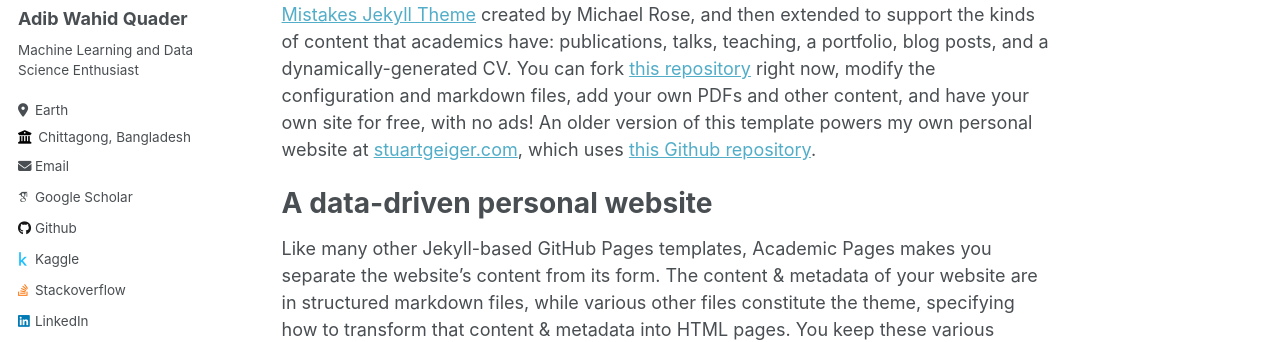
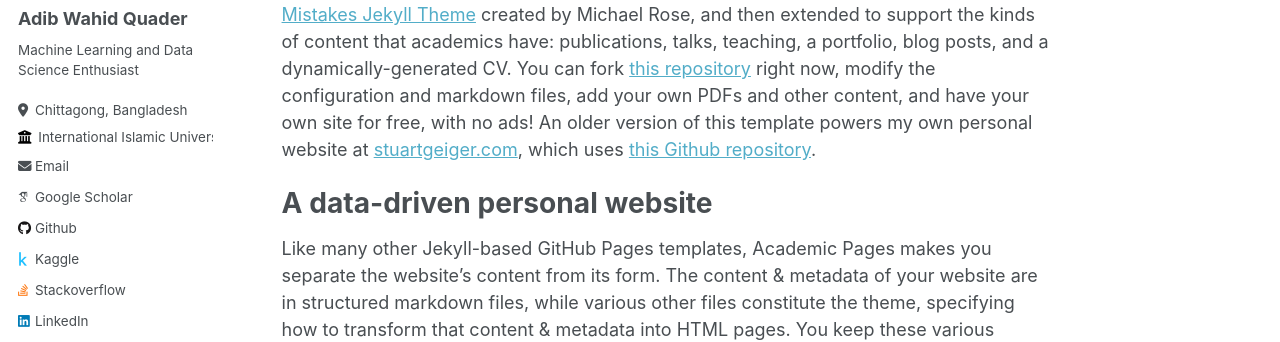
Before and after one commit to Aveiro11/Adib.github.io, a Jekyll site: the page built from _pages/about.md, in a window 1280 px wide. Shown: the part 283-625 px from the top of the page. Built offline with Jekyll 4.4.1, drawn with Linux system fonts in a browser that asks for light colours; some web fonts are replaced.

Commit message:
Update _config.yml

```diff
--- a/_config.yml
+++ b/_config.yml
@@ -25,8 +25,8 @@ author:
   name             : "Adib Wahid Quader"
   pronouns         : # example: "she/her"
   bio              : "Machine Learning and Data Science Enthusiast"
-  location         : "Earth"
-  employer         : "Chittagong, Bangladesh"
+  location         : "Chittagong, Bangladesh"
+  employer         : "International Islamic University Chittagong"
   uri              : # URL
   email            : "adibwahidcse@gmail.com"
 
```
